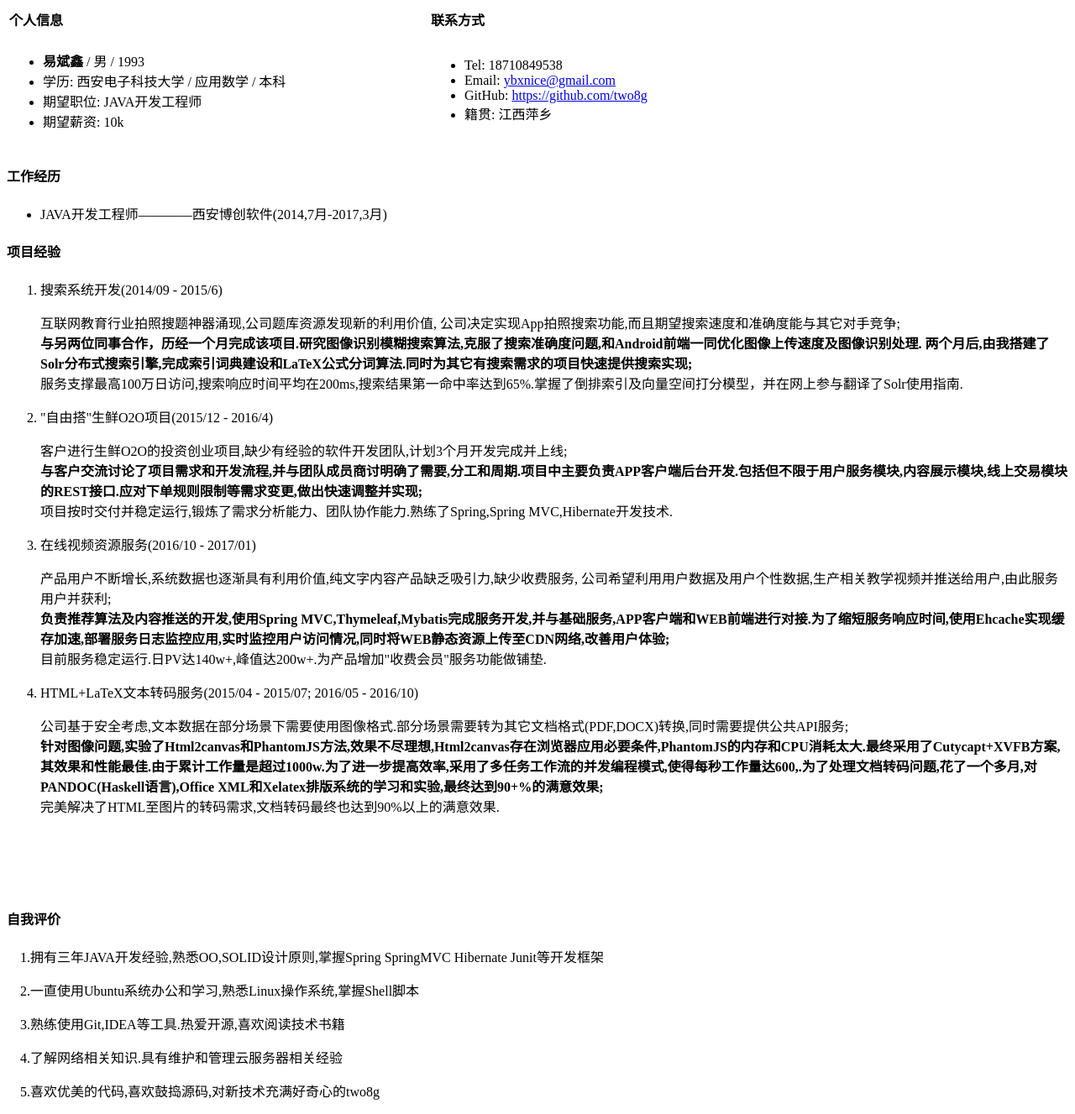
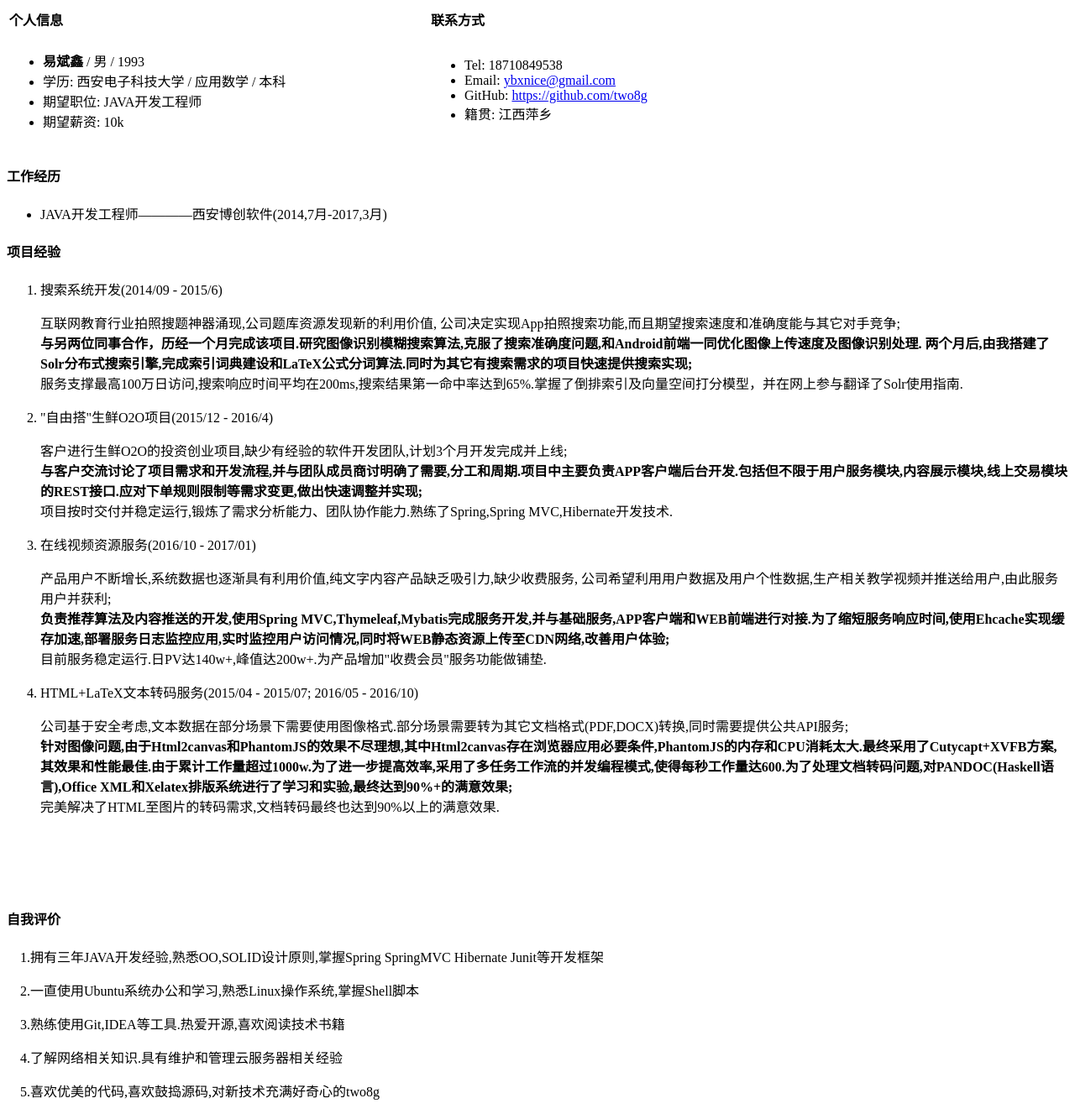
Before and after one commit to two8g/two8g.github.io, a Jekyll site: the page job/JAVA.html, which Jekyll copies as it is, in a window 1280 px wide. Shown: the whole page at 84% size. Built offline with Jekyll 4.4.1, drawn with Linux system fonts in a browser that asks for light colours.

Commit message:
修改错误

```diff
--- a/job/JAVA.html
+++ b/job/JAVA.html
@@ -109,7 +109,7 @@
         <li md-pos="860-884"><span md-pos="863-881">HTML+LaTeX文本转码服务(2015/04 - 2015/07; 2016/05 - 2016/10)</span></li>
         <p md-pos="885-1266"><span
                 md-pos="885-952">公司基于安全考虑,文本数据在部分场景下需要使用图像格式.部分场景需要转为其它文档格式(PDF,DOCX)转换,同时需要提供公共API服务;</span><br/>
-          <span md-pos="1008-1210"><b>针对图像问题,实验了Html2canvas和PhantomJS方法,效果不尽理想,Html2canvas存在浏览器应用必要条件,PhantomJS的内存和CPU消耗太大.最终采用了Cutycapt+XVFB方案,其效果和性能最佳.由于累计工作量是超过1000w.为了进一步提高效率,采用了多任务工作流的并发编程模式,使得每秒工作量达600,.为了处理文档转码问题,花了一个多月,对PANDOC(Haskell语言),Office XML和Xelatex排版系统的学习和实验,最终达到90+%的满意效果;</b></span><br/>
+          <span md-pos="1008-1210"><b>针对图像问题,由于Html2canvas和PhantomJS的效果不尽理想,其中Html2canvas存在浏览器应用必要条件,PhantomJS的内存和CPU消耗太大.最终采用了Cutycapt+XVFB方案,其效果和性能最佳.由于累计工作量超过1000w.为了进一步提高效率,采用了多任务工作流的并发编程模式,使得每秒工作量达600.为了处理文档转码问题,对PANDOC(Haskell语言),Office XML和Xelatex排版系统进行了学习和实验,最终达到90%+的满意效果;</b></span><br/>
           <span md-pos="1211-1265">完美解决了HTML至图片的转码需求,文档转码最终也达到90%以上的满意效果.</span></p>
       </ol>
       <br/>
```
Also changed, not shown: 1 other file.
